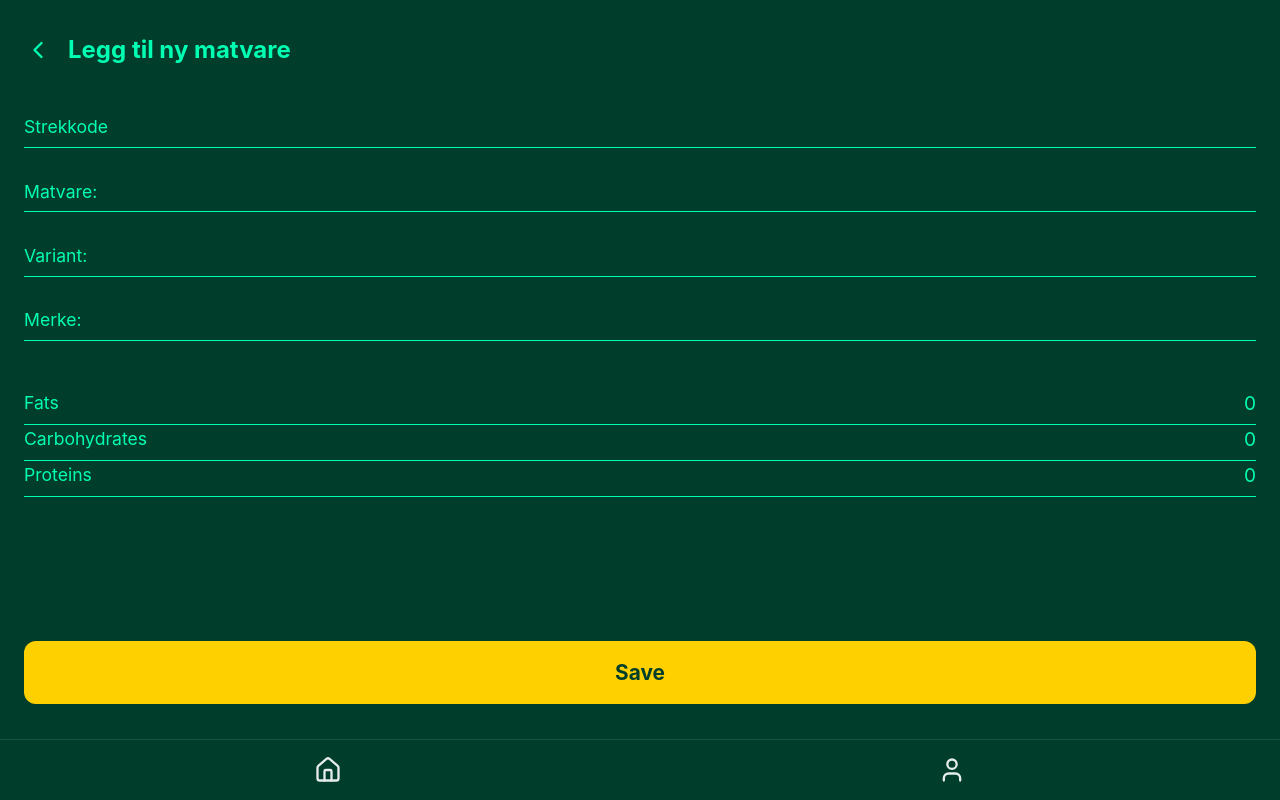
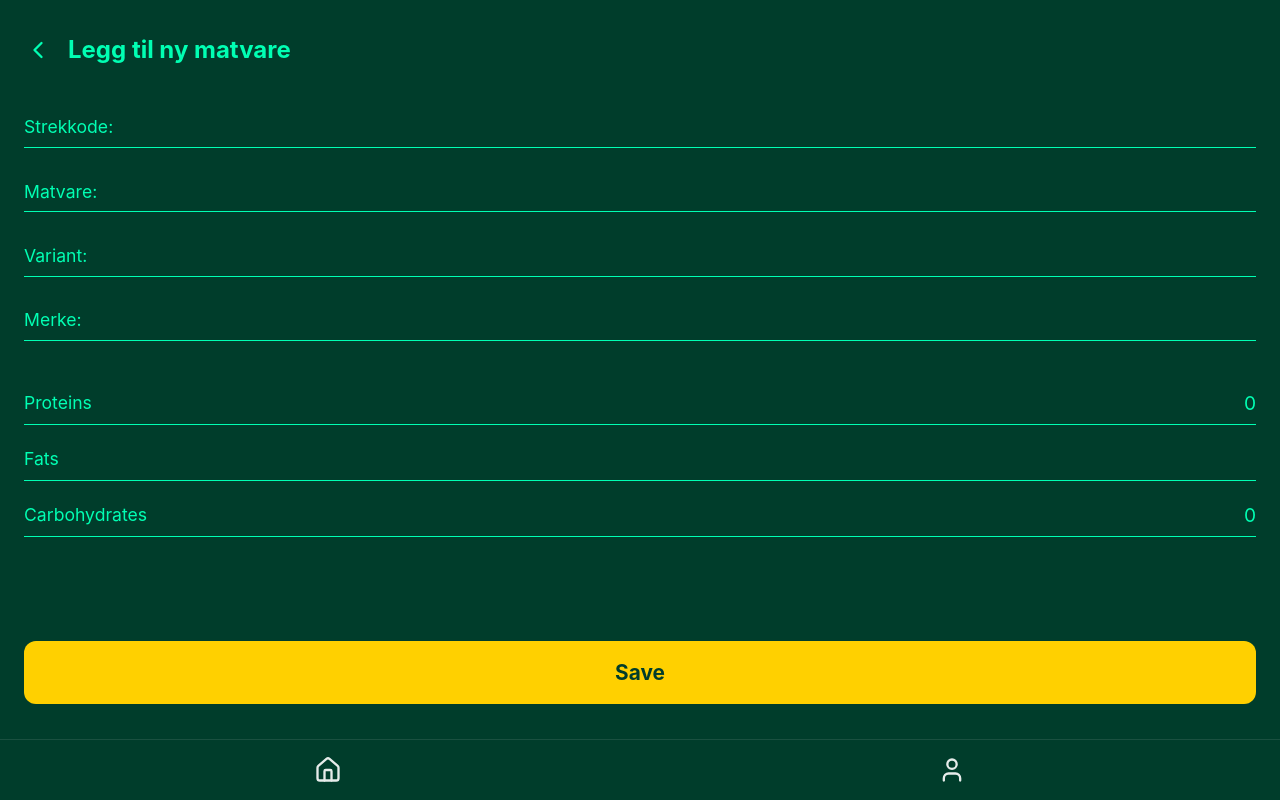
Before and after one commit to ohjenssen/zustand-tracker, a Next.js app: page /add-product in a window 1280 px wide. Built offline with nearby package versions, Linux system fonts and the light colour scheme.

Commit message:
Changed fats to fat

```diff
--- a/src/app/add-product/page.jsx
+++ b/src/app/add-product/page.jsx
@@ -1,5 +1,5 @@
 'use client';
-import { useState, Suspense } from 'react';
+import { useState, useEffect, Suspense } from 'react';
 import { useRouter, useSearchParams } from 'next/navigation';
 import { ChevronLeft } from 'lucide-react';
 import styles from './addProduct.module.css';
@@ -8,7 +8,7 @@ import { useAuthStore } from '../store/store';
 function AddProductContent() {
   const router = useRouter();
   const searchParams = useSearchParams();
-  const barcode = searchParams.get('barcode') || '';
+  const barcodeParam = searchParams.get('barcode') || '';
   const token = useAuthStore((state) => state.token);
 
   const [formData, setFormData] = useState({
@@ -16,18 +16,25 @@ function AddProductContent() {
     variant: '',
     brand: '',
     proteins: 0,
-    fats: 0,
+    fat: 0,
     carbohydrates: 0,
-    barcode: barcode,
+    barcode: barcodeParam,
   });
+
+  // Sørg for at barcode oppdateres i formData dersom den finnes i URL
+  useEffect(() => {
+    if (barcodeParam) {
+      setFormData((prev) => ({ ...prev, barcode: barcodeParam }));
+    }
+  }, [barcodeParam]);
 
   const [isSubmitting, setIsSubmitting] = useState(false);
 
   const handleChange = (e) => {
-    const { name, value } = e.target;
+    const { name, value, type } = e.target;
     setFormData((prev) => ({
       ...prev,
-      [name]: value,
+      [name]: type === 'number' ? (value === '' ? 0 : parseFloat(value)) : value,
     }));
   };
 
@@ -35,8 +42,9 @@ function AddProductContent() {
     e.preventDefault();
     setIsSubmitting(true);
 
+    console.log("Data som sendes:", JSON.stringify(formData));
+
     try {
-      // Send data til backend (Laravel)
       const res = await fetch('https://foodtracker-api.oskarjenssen.com/api/food-product', {
         method: 'POST',
         headers: {
@@ -48,11 +56,12 @@ function AddProductContent() {
       });
 
       const newProduct = await res.json();
+      console.log("Respons fra server:", newProduct);
+
       if (res.ok) {
-        // Naviger tilbake til søk eller direkte til å legge til måltidet
         router.push(`/search`);
       } else {
-            alert('Dette er ikke klart ennå, Synne. Takk.');
+        alert('Kunne ikke lagre matvaren. Sjekk konsollen for valideringsfeil.');
       }
     } catch (err) {
       console.error('Feil ved lagring:', err);
@@ -63,7 +72,6 @@ function AddProductContent() {
 
   return (
     <div className={styles.container}>
-      {/* Header med tilbake-pil og tittel */}
       <header className={styles.header}>
         <button className={styles.backButton} onClick={() => router.back()} aria-label="Gå tilbake">
           <ChevronLeft size={28} />
@@ -71,21 +79,21 @@ function AddProductContent() {
         <h1 className={styles.title}>Legg til ny matvare</h1>
       </header>
 
-      {/* Skjema */}
       <form onSubmit={handleSubmit} className={styles.form}>
         <div className={styles.textInputsGroup}>
+          {/* Riktig oppsett for visning av strekkode */}
           <div className={styles.inlineInputRow}>
-                <label htmlFor="name" className={styles.label}>Strekkode</label>
+            <label htmlFor="barcode" className={styles.label}>Strekkode:</label>
             <input
               type="text"
-                id="name"
-                name="name"
-                value={barcode}
-                onChange={handleChange}
+              id="barcode"
+              name="barcode"
+              value={formData.barcode}
               className={styles.underlineInput}
               disabled
             />
           </div>
+
           <div className={styles.inlineInputRow}>
             <label htmlFor="name" className={styles.label}>Matvare:</label>
             <input
@@ -124,12 +132,27 @@ function AddProductContent() {
           </div>
         </div>
 
+        <div className={styles.nutritionInputsGroup}>
+          <div className={styles.nutritionRow}>
+            <label htmlFor="proteins" className={styles.nutritionLabel}>Proteins</label>
+            <input
+              type="number"
+              id="proteins"
+              name="proteins"
+              min="0"
+              step="0.1"
+              value={formData.proteins}
+              onChange={handleChange}
+              className={styles.nutritionInput}
+            />
+          </div>
+
           <div className={styles.nutritionRow}>
             <label htmlFor="fats" className={styles.nutritionLabel}>Fats</label>
             <input
               type="number"
-            id="fats"
-            name="fats"
+              id="fat"
+              name="fat"
               min="0"
               step="0.1"
               value={formData.fats}
@@ -151,22 +174,6 @@ function AddProductContent() {
               className={styles.nutritionInput}
             />
           </div>
-
-        <div className={styles.nutritionInputsGroup}>
-          <div className={styles.nutritionRow}>
-            <label htmlFor="proteins" className={styles.nutritionLabel}>Proteins</label>
-            <input
-              type="number"
-              id="proteins"
-              name="proteins"
-              min="0"
-              step="0.1"
-              value={formData.proteins}
-              onChange={handleChange}
-              className={styles.nutritionInput}
-            />
-          </div>
-
         </div>
 
         <div className={styles.buttonWrapper}>
```
Lines whose indentation alone changed are shown as unchanged.
